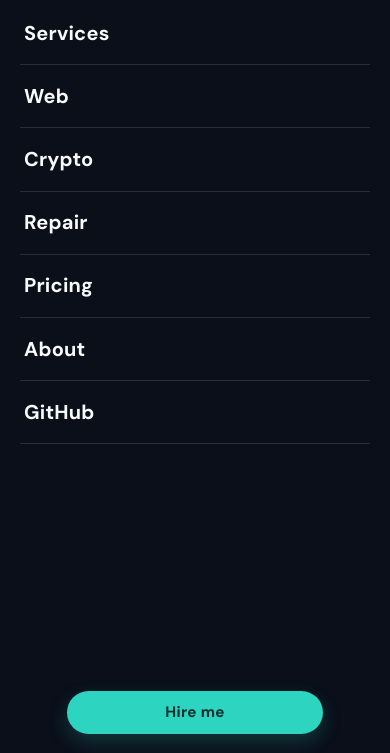
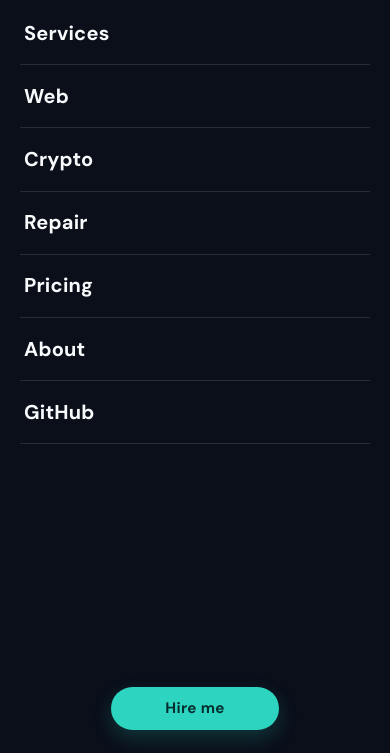
Before and after one commit to lucidbrawler/portfolio, an Astro site: page / in a window 390 px wide. Both pictures are taken after a click on the button "Open menu". Shown: the part 86-839 px from the top of the page. Built offline with nearby package versions, Linux system fonts and the light colour scheme; Astro itself is replaced by a stand-in of ours.

Commit message:
Center Hire me at the bottom of the mobile menu
Use a dedicated nav footer with full-width flex centering so the CTA
stays bottom-center on first open instead of hugging the right.

```diff
--- a/src/pages/index.astro
+++ b/src/pages/index.astro
@@ -13,6 +13,7 @@ import "../styles/global.css";
     </a>
     <div class="header-end">
       <nav class="nav" id="site-nav" aria-label="Primary">
+        <div class="nav-links">
           <a href="#services">Services</a>
           <a href="#web">Web</a>
           <a href="#work">Crypto</a>
@@ -20,7 +21,10 @@ import "../styles/global.css";
           <a href="#pricing">Pricing</a>
           <a href="#about">About</a>
           <a href="https://github.com/lucidbrawler" target="_blank" rel="noopener">GitHub</a>
+        </div>
+        <div class="nav-footer">
           <a href="#hire" class="nav-cta">Hire me</a>
+        </div>
       </nav>
       <button
         type="button"
--- a/src/styles/global.css
+++ b/src/styles/global.css
@@ -144,6 +144,14 @@ main,
   gap: 0.35rem 1rem;
   flex-wrap: wrap;
   justify-content: flex-end;
+}
+
+.nav-links {
+  display: contents;
+}
+
+.nav-footer {
+  display: contents;
 }
 
 .nav a {
@@ -879,34 +887,57 @@ h1 {
   .nav {
     display: none;
     position: fixed;
-    top: 0;
-    right: 0;
-    bottom: 0;
-    left: 0;
+    inset: 0;
     z-index: 55;
     flex-direction: column;
     align-items: stretch;
     justify-content: flex-start;
     gap: 0;
-    width: 100%;
+    width: 100vw;
+    max-width: 100vw;
+    height: 100%;
+    height: 100dvh;
     min-width: 0;
-    max-width: none;
     margin: 0;
-    padding: 5.5rem 1.25rem 1.5rem;
+    padding: 5.5rem 1.25rem 1.75rem;
     border-radius: 0;
     background: #0a0f1a;
     border: none;
     box-shadow: none;
+    overflow-x: hidden;
     overflow-y: auto;
     -webkit-overflow-scrolling: touch;
+    box-sizing: border-box;
   }
 
   .nav.is-open {
     display: flex;
   }
 
+  /* Links list takes remaining space; CTA footer stays bottom-center */
+  .nav-links {
+    display: flex;
+    flex-direction: column;
+    align-items: stretch;
+    flex: 1 1 auto;
+    min-height: 0;
+    width: 100%;
+  }
+
+  .nav-footer {
+    display: flex;
+    justify-content: center;
+    align-items: center;
+    flex: 0 0 auto;
+    width: 100%;
+    margin-top: auto;
+    padding-top: 1.5rem;
+  }
+
   .nav a {
     display: block;
+    width: 100%;
+    box-sizing: border-box;
     padding: 1.1rem 0.25rem;
     border-radius: 0;
     font-size: 1.25rem;
@@ -919,7 +950,7 @@ h1 {
     background: transparent;
   }
 
-  .nav a:not(.nav-cta):last-of-type {
+  .nav-links a:last-child {
     border-bottom: 1px solid rgba(248, 250, 252, 0.12);
   }
 
@@ -929,25 +960,26 @@ h1 {
     color: #5eead4 !important;
   }
 
-  /* Pin Hire me to the bottom of the sheet */
   .nav a.nav-cta {
-    margin-top: auto;
-    align-self: center;
-    width: min(100%, 16rem);
     display: inline-flex;
     justify-content: center;
     align-items: center;
-    text-align: center;
-    padding: 0.7rem 1.5rem;
+    width: auto;
+    min-width: 10.5rem;
+    max-width: 16rem;
+    margin: 0;
+    padding: 0.7rem 1.6rem;
     border-radius: 999px;
     border-bottom: none !important;
     font-size: 0.95rem;
     font-weight: 700;
     letter-spacing: 0.02em;
+    text-align: center;
     color: #042f2e !important;
     background: #2dd4bf !important;
     border: none !important;
     box-shadow: 0 8px 20px rgba(45, 212, 191, 0.2);
+    flex-shrink: 0;
   }
 
   .nav a.nav-cta:hover {
```
Lines whose indentation alone changed are shown as unchanged.
